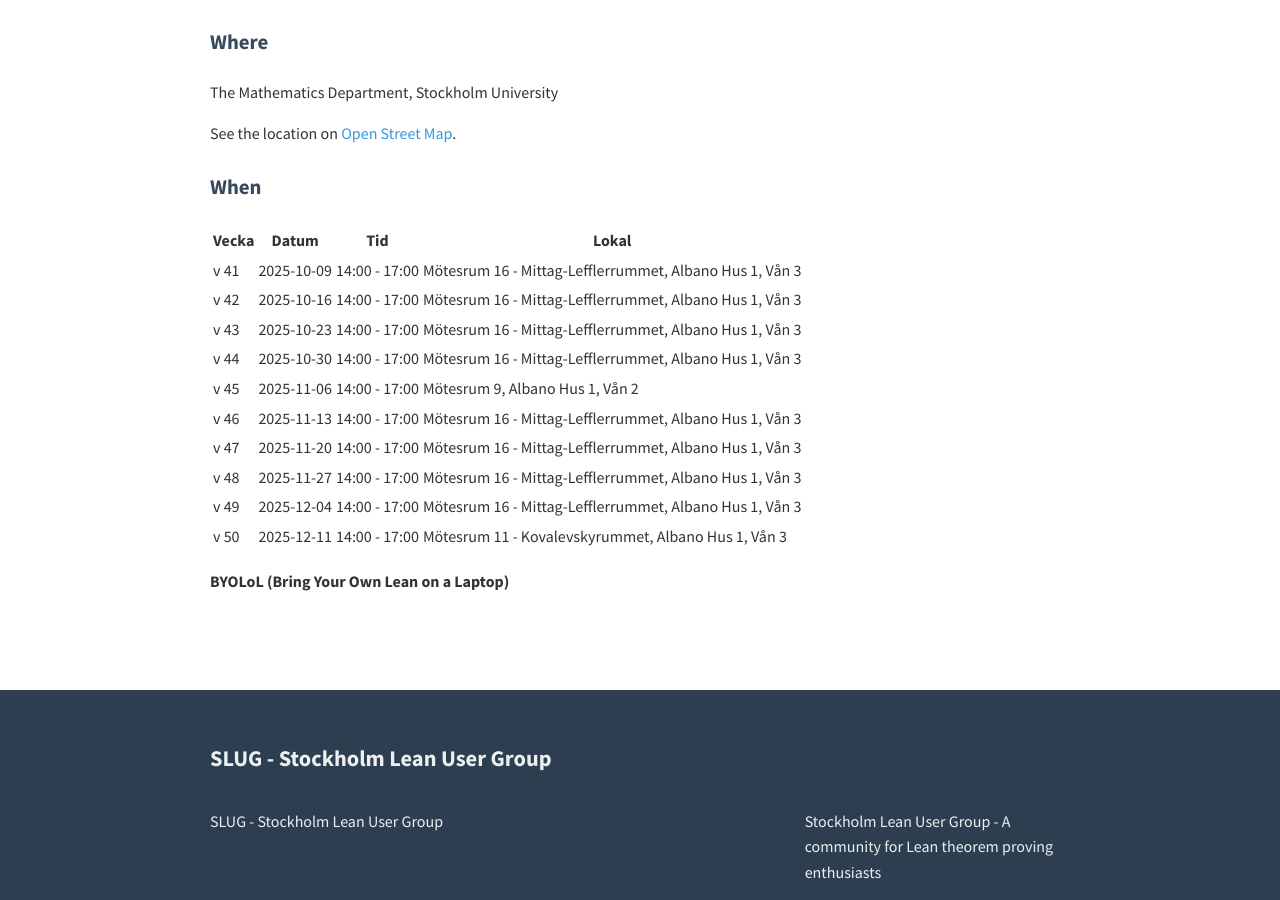
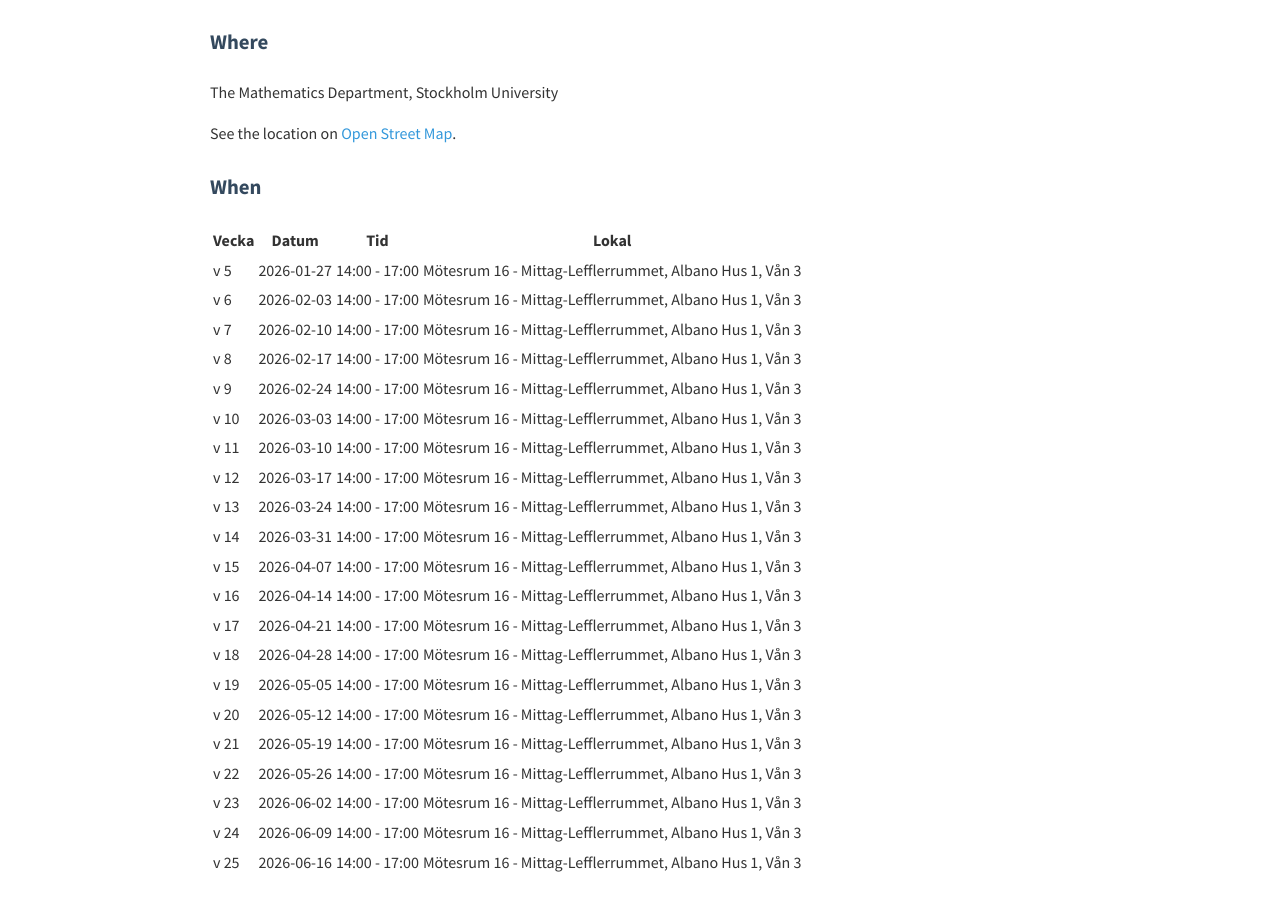
Before and after one commit to sinhp/slug, a Jekyll site: the page built from index.md, in a window 1280 px wide and 900 px high, scrolled down 512 px. Built offline with Jekyll 4.4.1, drawn with Linux system fonts in a browser that asks for light colours.

Commit message:
VT26 times

```diff
--- a/index.md
+++ b/index.md
@@ -24,15 +24,26 @@ See the location on [Open Street Map](https://www.openstreetmap.org/?mlat=59.354
 
 | Vecka | Datum      | Tid           | Lokal                                                   |
 |-------|------------|---------------|---------------------------------------------------------|
-| v 41   | 2025-10-09  | 14:00 - 17:00    | Mötesrum 16 - Mittag-Lefflerrummet, Albano Hus 1, Vån 3 |
-| v 42   | 2025-10-16  | 14:00 - 17:00    | Mötesrum 16 - Mittag-Lefflerrummet, Albano Hus 1, Vån 3 |
-| v 43   | 2025-10-23  | 14:00 - 17:00    | Mötesrum 16 - Mittag-Lefflerrummet, Albano Hus 1, Vån 3 |
-| v 44   | 2025-10-30  | 14:00 - 17:00    | Mötesrum 16 - Mittag-Lefflerrummet, Albano Hus 1, Vån 3 |
-| v 45   | 2025-11-06  | 14:00 - 17:00    | Mötesrum 9, Albano Hus 1, Vån 2                        |
-| v 46   | 2025-11-13  | 14:00 - 17:00    | Mötesrum 16 - Mittag-Lefflerrummet, Albano Hus 1, Vån 3 |
-| v 47   | 2025-11-20  | 14:00 - 17:00    | Mötesrum 16 - Mittag-Lefflerrummet, Albano Hus 1, Vån 3 |
-| v 48   | 2025-11-27  | 14:00 - 17:00    | Mötesrum 16 - Mittag-Lefflerrummet, Albano Hus 1, Vån 3 |
-| v 49   | 2025-12-04  | 14:00 - 17:00    | Mötesrum 16 - Mittag-Lefflerrummet, Albano Hus 1, Vån 3 |
-| v 50   | 2025-12-11  | 14:00 - 17:00    | Mötesrum 11 - Kovalevskyrummet, Albano Hus 1, Vån 3     |
+| v 5   | 2026-01-27 | 14:00 - 17:00 | Mötesrum 16 - Mittag-Lefflerrummet, Albano Hus 1, Vån 3 |
+| v 6   | 2026-02-03 | 14:00 - 17:00 | Mötesrum 16 - Mittag-Lefflerrummet, Albano Hus 1, Vån 3 |
+| v 7   | 2026-02-10 | 14:00 - 17:00 | Mötesrum 16 - Mittag-Lefflerrummet, Albano Hus 1, Vån 3 |
+| v 8   | 2026-02-17 | 14:00 - 17:00 | Mötesrum 16 - Mittag-Lefflerrummet, Albano Hus 1, Vån 3 |
+| v 9   | 2026-02-24 | 14:00 - 17:00 | Mötesrum 16 - Mittag-Lefflerrummet, Albano Hus 1, Vån 3 |
+| v 10  | 2026-03-03 | 14:00 - 17:00 | Mötesrum 16 - Mittag-Lefflerrummet, Albano Hus 1, Vån 3 |
+| v 11  | 2026-03-10 | 14:00 - 17:00 | Mötesrum 16 - Mittag-Lefflerrummet, Albano Hus 1, Vån 3 |
+| v 12  | 2026-03-17 | 14:00 - 17:00 | Mötesrum 16 - Mittag-Lefflerrummet, Albano Hus 1, Vån 3 |
+| v 13  | 2026-03-24 | 14:00 - 17:00 | Mötesrum 16 - Mittag-Lefflerrummet, Albano Hus 1, Vån 3 |
+| v 14  | 2026-03-31 | 14:00 - 17:00 | Mötesrum 16 - Mittag-Lefflerrummet, Albano Hus 1, Vån 3 |
+| v 15  | 2026-04-07 | 14:00 - 17:00 | Mötesrum 16 - Mittag-Lefflerrummet, Albano Hus 1, Vån 3 |
+| v 16  | 2026-04-14 | 14:00 - 17:00 | Mötesrum 16 - Mittag-Lefflerrummet, Albano Hus 1, Vån 3 |
+| v 17  | 2026-04-21 | 14:00 - 17:00 | Mötesrum 16 - Mittag-Lefflerrummet, Albano Hus 1, Vån 3 |
+| v 18  | 2026-04-28 | 14:00 - 17:00 | Mötesrum 16 - Mittag-Lefflerrummet, Albano Hus 1, Vån 3 |
+| v 19  | 2026-05-05 | 14:00 - 17:00 | Mötesrum 16 - Mittag-Lefflerrummet, Albano Hus 1, Vån 3 |
+| v 20  | 2026-05-12 | 14:00 - 17:00 | Mötesrum 16 - Mittag-Lefflerrummet, Albano Hus 1, Vån 3 |
+| v 21  | 2026-05-19 | 14:00 - 17:00 | Mötesrum 16 - Mittag-Lefflerrummet, Albano Hus 1, Vån 3 |
+| v 22  | 2026-05-26 | 14:00 - 17:00 | Mötesrum 16 - Mittag-Lefflerrummet, Albano Hus 1, Vån 3 |
+| v 23  | 2026-06-02 | 14:00 - 17:00 | Mötesrum 16 - Mittag-Lefflerrummet, Albano Hus 1, Vån 3 |
+| v 24  | 2026-06-09 | 14:00 - 17:00 | Mötesrum 16 - Mittag-Lefflerrummet, Albano Hus 1, Vån 3 |
+| v 25  | 2026-06-16 | 14:00 - 17:00 | Mötesrum 16 - Mittag-Lefflerrummet, Albano Hus 1, Vån 3 |
 
 __BYOLoL (Bring Your Own Lean on a Laptop)__
```
